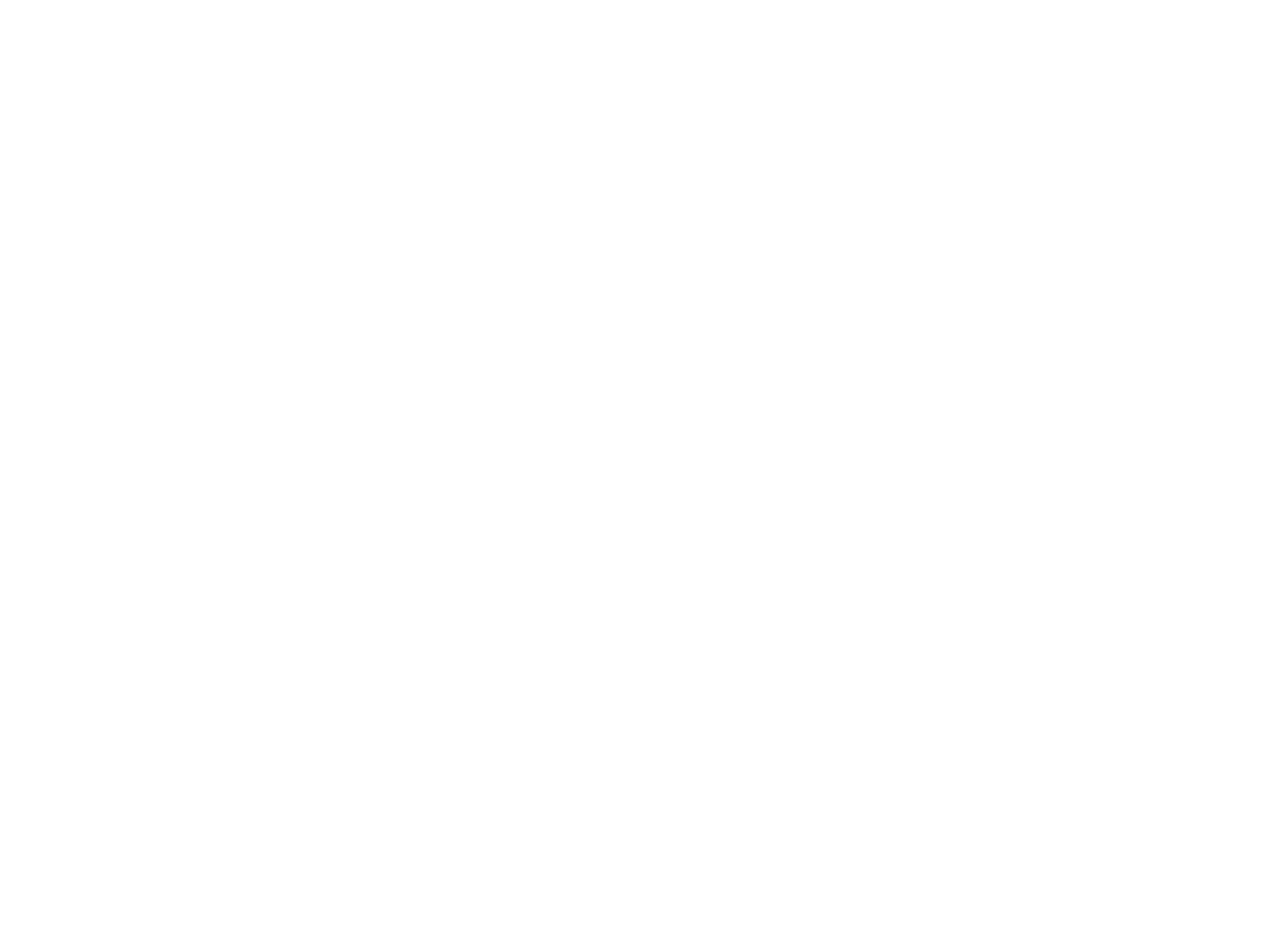
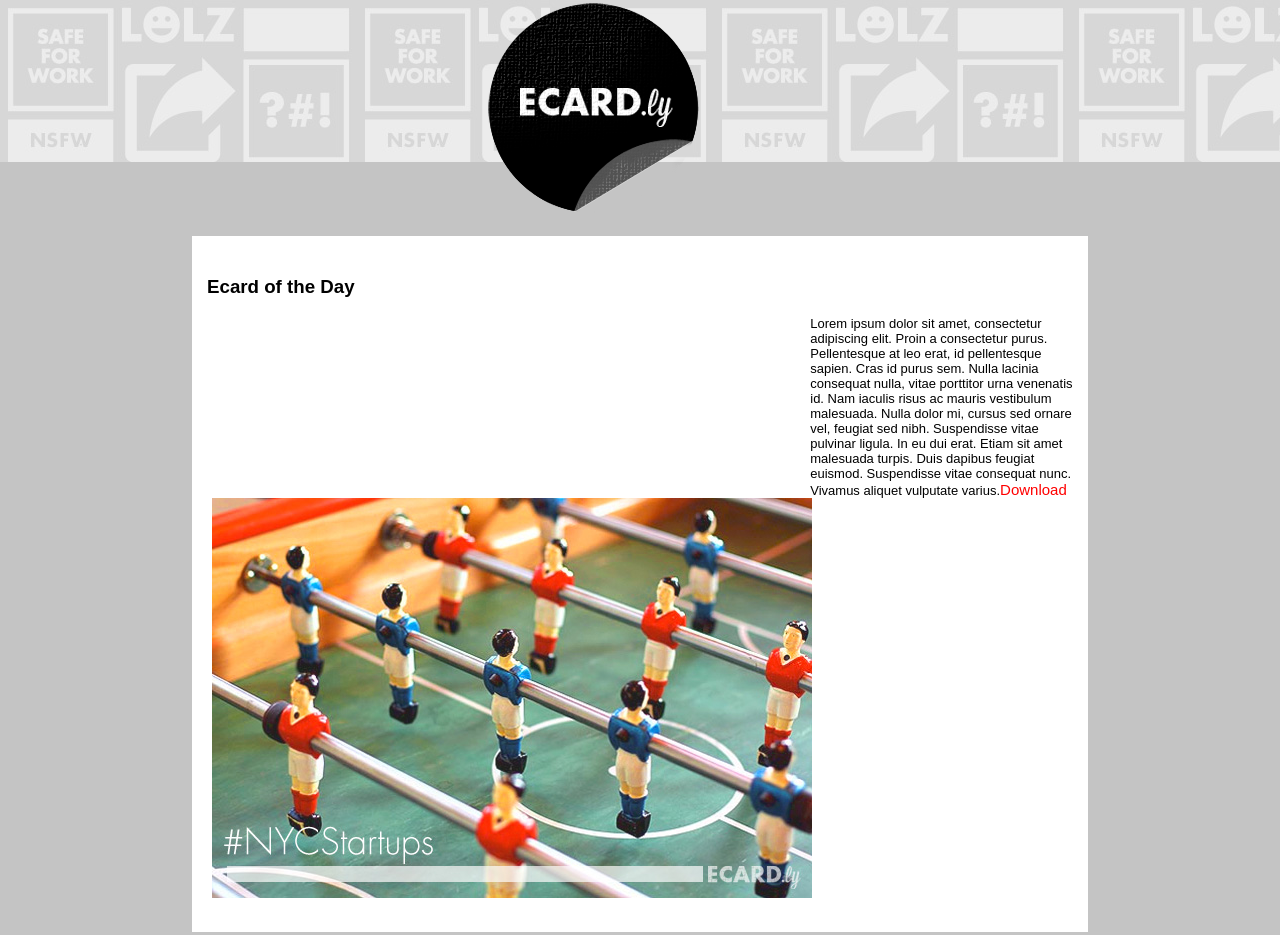
Before and after one commit to ship-of-the-desert/hw_week_02_day_01_CSS, a plain HTML site: page ecardly/index.html in a window 1280 px wide. Before the commit the page ends 800 px from the top, so only its background shows below. Drawn offline with Linux system fonts and the light colour scheme.

Commit message:
solve brooklyn and ecardly

```diff
--- a/brooklyn/css/style.css
+++ b/brooklyn/css/style.css
@@ -10,3 +10,30 @@ Body Font Size = 12px
 Link Hover Color = #20222a
 
 */
+h1 {
+	color : #585858f5;
+	border-top: 25px;
+
+}
+head , body{
+	margin: auto;
+	padding:  0px 100px;
+}
+h2{
+	font-family: 'Slabo 27px', serif;
+}
+h3{
+	color:rgba(7, 126, 223, 0.904);
+	font-size : 16px;
+}
+p{
+	font-family: 'Gill Sans', 'Gill Sans MT', Calibri, 'Trebuchet MS', sans-serif;
+color: rgb(39, 39, 39, 0.800);
+width: 89%;
+}
+footer img{
+border: 5px solid rgb(175, 174, 174);
+}
+a{
+	text-decoration: none;
+}
--- a/ecardly/css/style.css
+++ b/ecardly/css/style.css
@@ -11,7 +11,9 @@ Developer @GA in NYC
      -webkit-box-sizing: border-box; /* Safari/Chrome/iOS/Android */
      box-sizing: border-box; /* IE */
 }
-
+html{
+     background-color: rgba(128, 128, 128, 0.459);
+}
 /* Clear fix hack */
 .clearfix:after {
      content: ".";
@@ -21,7 +23,46 @@ Developer @GA in NYC
      line-height: 0;
      height: 0;
 }
+header{
+     background-image: url('https://raw.githubusercontent.com/ship-of-the-desert/hw_week_02_day_01_CSS/master/ecardly/images/background.jpg');
+     background-repeat: repeat-x;
+
+}
+.img2{
+          margin: 0% 38% ;
+
+}
 
 .clear {
 	clear: both;
 }
+section{
+     background-color: white;
+     width: 70%;
+     margin: auto;
+     padding-bottom: 30px;
+}
+h3{
+     padding: 40px 15px 0px 15px ;
+
+}
+p{
+     float: right;
+     width: 31%;
+     font-size: 13px;
+     margin: auto;
+     padding-right: 8px;
+}
+.img3{
+     padding-left: 20px;
+
+
+}
+a{
+     font-size: 15px;
+     color:red;
+     text-decoration: none;
+}
+footer{
+     margin: 150px;
+}
--- a/ecardly/index.html
+++ b/ecardly/index.html
@@ -9,9 +9,26 @@
 	<link rel="stylesheet" href="css/normalize.css">
 	<link rel="stylesheet" href="css/style.css">
 </head>
+<header>
+	<div>
 
+		</div>
+
+		<img class="img2" src="images/logo.png" alt="">
+
+
+</header>
+<section>
+<h3>Ecard of the Day	</h3>
 <body>
+<p>Lorem ipsum dolor sit amet, consectetur adipiscing elit. Proin a consectetur purus. Pellentesque at leo erat, id pellentesque sapien. Cras id purus sem. Nulla lacinia consequat nulla, vitae porttitor urna venenatis id. Nam iaculis risus ac mauris vestibulum malesuada. Nulla dolor mi, cursus sed ornare vel, feugiat sed nibh. Suspendisse vitae pulvinar ligula. In eu dui erat. Etiam sit amet malesuada turpis. Duis dapibus feugiat euismod. Suspendisse vitae consequat nunc. Vivamus aliquet vulputate varius.<a href="#">Download</a></p>
+	</p>
+	<img   class="img3" src="images/ecard-nycstartups.jpg" alt="">
+</section>
+<footer>
 
+
+</footer>
 </body>
 
 </html>
```
Also changed, not shown: brooklyn/index.html (+3 -0 lines), brooklyn/css/normalize.css, 2 other files.
